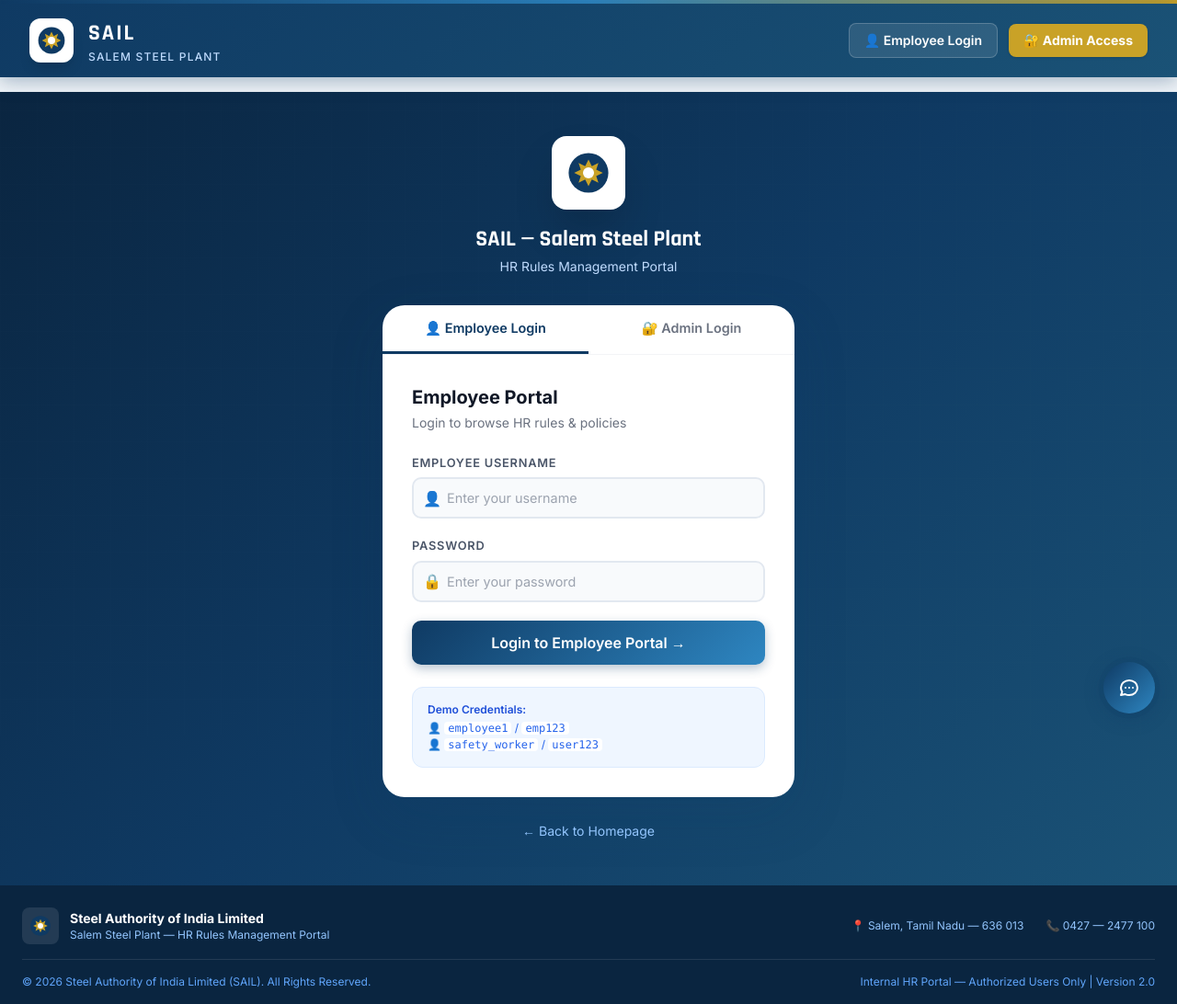
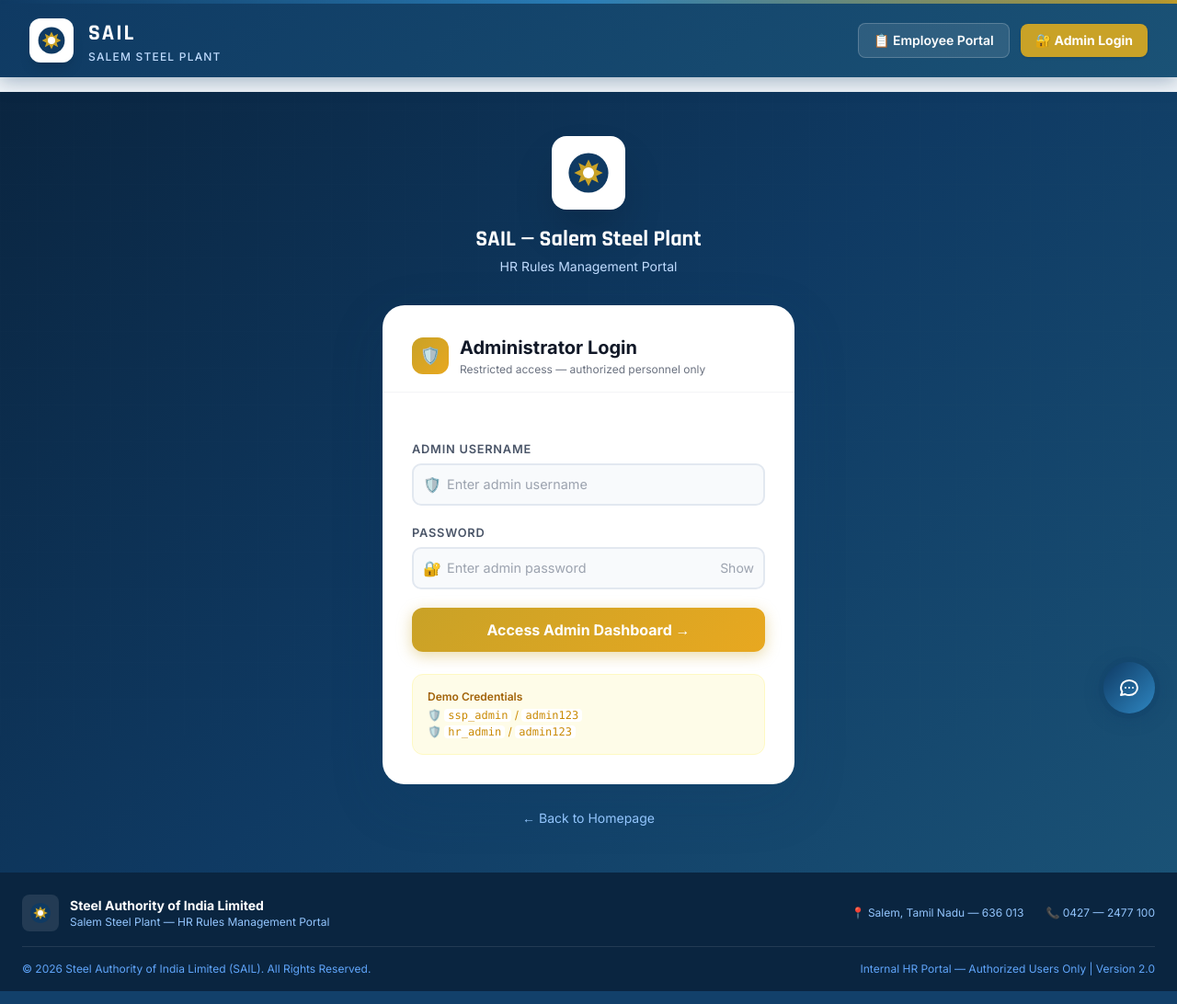
Before and after one commit to Vishali1809/ssp, a Flask app: page /login in a window 1280 px wide. Shown: the whole page at 92% size. Run offline with Flask 2, Linux system fonts and the light colour scheme; some libraries are stand-ins or nearby versions.

Commit message:
Remove employee login and make employee portal public read-only

```diff
--- a/app.py
+++ b/app.py
@@ -232,18 +232,14 @@ def login():
     if request.method == 'POST':
         username = request.form.get('username', '').strip()
         password = request.form.get('password', '').strip()
-        login_type = request.form.get('login_type', 'employee')  # 'admin' or 'employee'
 
         db = get_db()
         user = db.execute("SELECT * FROM Users WHERE username=?", (username,)).fetchone()
 
         if user and check_password_hash(user['password'], password):
-            if login_type == 'admin' and user['role'] != 'admin':
-                flash('This account does not have administrator privileges.', 'danger')
-                return render_template('login.html', active_tab='admin')
-            if login_type == 'employee' and user['role'] not in ('employee', 'admin'):
-                flash('Invalid credentials.', 'danger')
-                return render_template('login.html', active_tab='employee')
+            if user['role'] != 'admin':
+                flash('Access denied. This portal is for administrators only.', 'danger')
+                return render_template('login.html')
 
             session['user_id']    = user['id']
             session['username']   = user['username']
@@ -251,19 +247,14 @@ def login():
             session['role']       = user['role']
             session['department'] = user['department']
 
-            log_activity('LOGIN', f"User {username} logged in as {user['role']}", username)
-
-            if user['role'] == 'admin':
-                flash(f"Welcome back, {user['full_name'] or username}!", 'success')
-                return redirect(url_for('admin_dashboard'))
-            else:
-                flash(f"Welcome, {user['full_name'] or username}!", 'success')
-                return redirect(url_for('employee_dashboard'))
+            log_activity('LOGIN', f"Admin {username} logged in", username)
+            flash(f"Welcome back, {user['full_name'] or username}!", 'success')
+            return redirect(url_for('admin_dashboard'))
         else:
             flash('Invalid username or password. Please try again.', 'danger')
-            return render_template('login.html', active_tab=login_type)
+            return render_template('login.html')
 
-    return render_template('login.html', active_tab='employee')
+    return render_template('login.html')
 
 
 @app.route('/logout')
@@ -358,7 +349,6 @@ def download(rule_id):
 # ════════════════════════════════════════════════════════════════════════════
 
 @app.route('/employee/dashboard')
-@login_required
 def employee_dashboard():
     db = get_db()
     dept_filter = request.args.get('dept', '')
--- a/templates/base.html
+++ b/templates/base.html
@@ -83,11 +83,11 @@
                     <a href="{{ url_for('logout') }}" class="px-3 py-2 text-red-300 hover:text-white text-sm font-medium transition">Logout</a>
 
                 {% else %}
-                    <a href="{{ url_for('login') }}?tab=employee" class="px-4 py-2 bg-white/10 hover:bg-white/20 text-white rounded-lg text-sm font-semibold border border-white/20 transition">
-                        👤 Employee Login
+                    <a href="{{ url_for('employee_dashboard') }}" class="px-4 py-2 bg-white/10 hover:bg-white/20 text-white rounded-lg text-sm font-semibold border border-white/20 transition">
+                        📋 Employee Portal
                     </a>
-                    <a href="{{ url_for('login') }}?tab=admin" class="px-4 py-2 bg-sail-accent hover:opacity-90 text-white rounded-lg text-sm font-bold shadow transition">
-                        🔐 Admin Access
+                    <a href="{{ url_for('login') }}" class="px-4 py-2 bg-sail-accent hover:opacity-90 text-white rounded-lg text-sm font-bold shadow transition">
+                        🔐 Admin Login
                     </a>
                 {% endif %}
             </div>
--- a/templates/login.html
+++ b/templates/login.html
@@ -1,15 +1,15 @@
 {% extends "base.html" %}
-{% block title %}Login{% endblock %}
+{% block title %}Admin Login — SAIL HR Portal{% endblock %}
 
 {% block content %}
 <div class="min-h-screen flex items-center justify-center px-4 py-12" style="background: linear-gradient(135deg, #0a2540 0%, #0f3a63 50%, #1a5276 100%);">
 
-    <!-- Background pattern -->
+    <!-- Background grid pattern -->
     <div class="absolute inset-0 opacity-10" style="background-image: linear-gradient(rgba(255,255,255,0.05) 1px, transparent 1px), linear-gradient(90deg, rgba(255,255,255,0.05) 1px, transparent 1px); background-size: 40px 40px;"></div>
 
     <div class="relative w-full max-w-md">
 
-        <!-- Header -->
+        <!-- SAIL Header -->
         <div class="text-center mb-8">
             <div class="inline-flex items-center justify-center w-20 h-20 bg-white rounded-2xl shadow-2xl mb-4">
                 <svg viewBox="0 0 40 40" fill="none" class="w-12 h-12">
@@ -22,92 +22,66 @@
             <p class="text-blue-200 text-sm mt-1">HR Rules Management Portal</p>
         </div>
 
-        <!-- Login Card -->
+        <!-- Admin Login Card -->
         <div class="login-card">
 
-            <!-- Tabs -->
-            <div class="flex border-b border-gray-100">
-                <button id="tabEmployee" class="login-tab flex-1 active" onclick="switchTab('employee')">
-                    👤 Employee Login
-                </button>
-                <button id="tabAdmin" class="login-tab flex-1" onclick="switchTab('admin')">
-                    🔐 Admin Login
-                </button>
-            </div>
-
-            <!-- Employee Form -->
-            <div id="formEmployee" class="p-8">
-                <div class="mb-6">
-                    <h2 class="text-xl font-bold text-gray-900">Employee Portal</h2>
-                    <p class="text-gray-500 text-sm mt-1">Login to browse HR rules & policies</p>
-                </div>
-                <form method="POST" action="{{ url_for('login') }}" class="space-y-5">
-                    <input type="hidden" name="login_type" value="employee">
-                    <div>
-                        <label class="form-label">Employee Username</label>
-                        <div class="relative">
-                            <span class="absolute left-3 top-1/2 -translate-y-1/2 text-gray-400">👤</span>
-                            <input type="text" name="username" required
-                                   class="form-input pl-9"
-                                   placeholder="Enter your username">
-                        </div>
+            <!-- Card Header -->
+            <div class="px-8 pt-8 pb-4 border-b border-gray-100">
+                <div class="flex items-center gap-3">
+                    <div class="w-10 h-10 rounded-xl flex items-center justify-center text-white text-lg"
+                         style="background: linear-gradient(135deg, #c9a227, #e8a820);">
+                        🛡️
                     </div>
                     <div>
-                        <label class="form-label">Password</label>
-                        <div class="relative">
-                            <span class="absolute left-3 top-1/2 -translate-y-1/2 text-gray-400">🔒</span>
-                            <input type="password" name="password" required
-                                   class="form-input pl-9"
-                                   placeholder="Enter your password">
-                        </div>
+                        <h2 class="text-xl font-bold text-gray-900">Administrator Login</h2>
+                        <p class="text-gray-500 text-xs mt-0.5">Restricted access — authorized personnel only</p>
                     </div>
-                    <button type="submit" class="btn-primary w-full py-3 text-base mt-2">
-                        Login to Employee Portal →
-                    </button>
-                </form>
-
-                <div class="mt-6 p-4 bg-blue-50 rounded-xl border border-blue-100">
-                    <p class="text-xs text-blue-700 font-semibold mb-1">Demo Credentials:</p>
-                    <p class="text-xs text-blue-600">👤 <code class="bg-white px-1 rounded">employee1</code> / <code class="bg-white px-1 rounded">emp123</code></p>
-                    <p class="text-xs text-blue-600 mt-0.5">👤 <code class="bg-white px-1 rounded">safety_worker</code> / <code class="bg-white px-1 rounded">user123</code></p>
                 </div>
             </div>
 
             <!-- Admin Form -->
-            <div id="formAdmin" class="p-8 hidden">
-                <div class="mb-6">
-                    <h2 class="text-xl font-bold text-gray-900">Administrator Panel</h2>
-                    <p class="text-gray-500 text-sm mt-1">Restricted access — authorized personnel only</p>
-                </div>
+            <div class="p-8">
                 <form method="POST" action="{{ url_for('login') }}" class="space-y-5">
                     <input type="hidden" name="login_type" value="admin">
+
                     <div>
                         <label class="form-label">Admin Username</label>
                         <div class="relative">
                             <span class="absolute left-3 top-1/2 -translate-y-1/2 text-gray-400">🛡️</span>
-                            <input type="text" name="username" required
+                            <input type="text" name="username" id="adminUsername" required
                                    class="form-input pl-9"
-                                   placeholder="Admin username">
+                                   placeholder="Enter admin username"
+                                   autocomplete="username">
                         </div>
                     </div>
+
                     <div>
                         <label class="form-label">Password</label>
                         <div class="relative">
                             <span class="absolute left-3 top-1/2 -translate-y-1/2 text-gray-400">🔐</span>
-                            <input type="password" name="password" required
+                            <input type="password" name="password" id="adminPassword" required
                                    class="form-input pl-9"
-                                   placeholder="Admin password">
+                                   placeholder="Enter admin password"
+                                   autocomplete="current-password">
+                            <button type="button" id="togglePassword"
+                                    class="absolute right-3 top-1/2 -translate-y-1/2 text-gray-400 hover:text-gray-700 text-sm transition">
+                                Show
+                            </button>
                         </div>
                     </div>
-                    <button type="submit" class="w-full py-3 text-base font-bold text-white rounded-xl transition"
-                            style="background: linear-gradient(135deg, #c9a227, #e8a820); box-shadow: 0 4px 12px rgba(201,162,39,0.4);">
+
+                    <button type="submit" id="loginBtn"
+                            class="w-full py-3 text-base font-bold text-white rounded-xl transition-all duration-200"
+                            style="background: linear-gradient(135deg, #c9a227, #e8a820); box-shadow: 0 4px 16px rgba(201,162,39,0.4);">
                         Access Admin Dashboard →
                     </button>
                 </form>
 
+                <!-- Demo credentials hint -->
                 <div class="mt-6 p-4 bg-yellow-50 rounded-xl border border-yellow-100">
-                    <p class="text-xs text-yellow-700 font-semibold mb-1">Demo Admin Credentials:</p>
+                    <p class="text-xs text-yellow-700 font-semibold mb-1">Demo Credentials</p>
                     <p class="text-xs text-yellow-600">🛡️ <code class="bg-white px-1 rounded">ssp_admin</code> / <code class="bg-white px-1 rounded">admin123</code></p>
+                    <p class="text-xs text-yellow-600 mt-0.5">🛡️ <code class="bg-white px-1 rounded">hr_admin</code> / <code class="bg-white px-1 rounded">admin123</code></p>
                 </div>
             </div>
 
@@ -126,28 +100,26 @@
 
 {% block extra_scripts %}
 <script>
-const activeTab = "{{ active_tab or 'employee' }}";
-// Check URL param
-const urlTab = new URLSearchParams(window.location.search).get('tab');
-if (urlTab === 'admin' || activeTab === 'admin') switchTab('admin');
+    // Show/hide password toggle
+    const toggleBtn = document.getElementById('togglePassword');
+    const pwField   = document.getElementById('adminPassword');
+    if (toggleBtn && pwField) {
+        toggleBtn.addEventListener('click', () => {
+            const isText = pwField.type === 'text';
+            pwField.type = isText ? 'password' : 'text';
+            toggleBtn.textContent = isText ? 'Show' : 'Hide';
+        });
+    }
 
-function switchTab(tab) {
-    const empForm  = document.getElementById('formEmployee');
-    const admForm  = document.getElementById('formAdmin');
-    const empTab   = document.getElementById('tabEmployee');
-    const admTab   = document.getElementById('tabAdmin');
-
-    if (tab === 'employee') {
-        empForm.classList.remove('hidden');
-        admForm.classList.add('hidden');
-        empTab.classList.add('active');
-        admTab.classList.remove('active');
-    } else {
-        admForm.classList.remove('hidden');
-        empForm.classList.add('hidden');
-        admTab.classList.add('active');
-        empTab.classList.remove('active');
+    // Animate button on submit
+    const form     = document.querySelector('form');
+    const loginBtn = document.getElementById('loginBtn');
+    if (form && loginBtn) {
+        form.addEventListener('submit', () => {
+            loginBtn.textContent = 'Authenticating…';
+            loginBtn.disabled = true;
+            loginBtn.style.opacity = '0.75';
+        });
     }
-}
 </script>
 {% endblock %}
```
Also changed, not shown: templates/employee_dashboard.html (+15 -5 lines), templates/index.html (+9 -13 lines).
